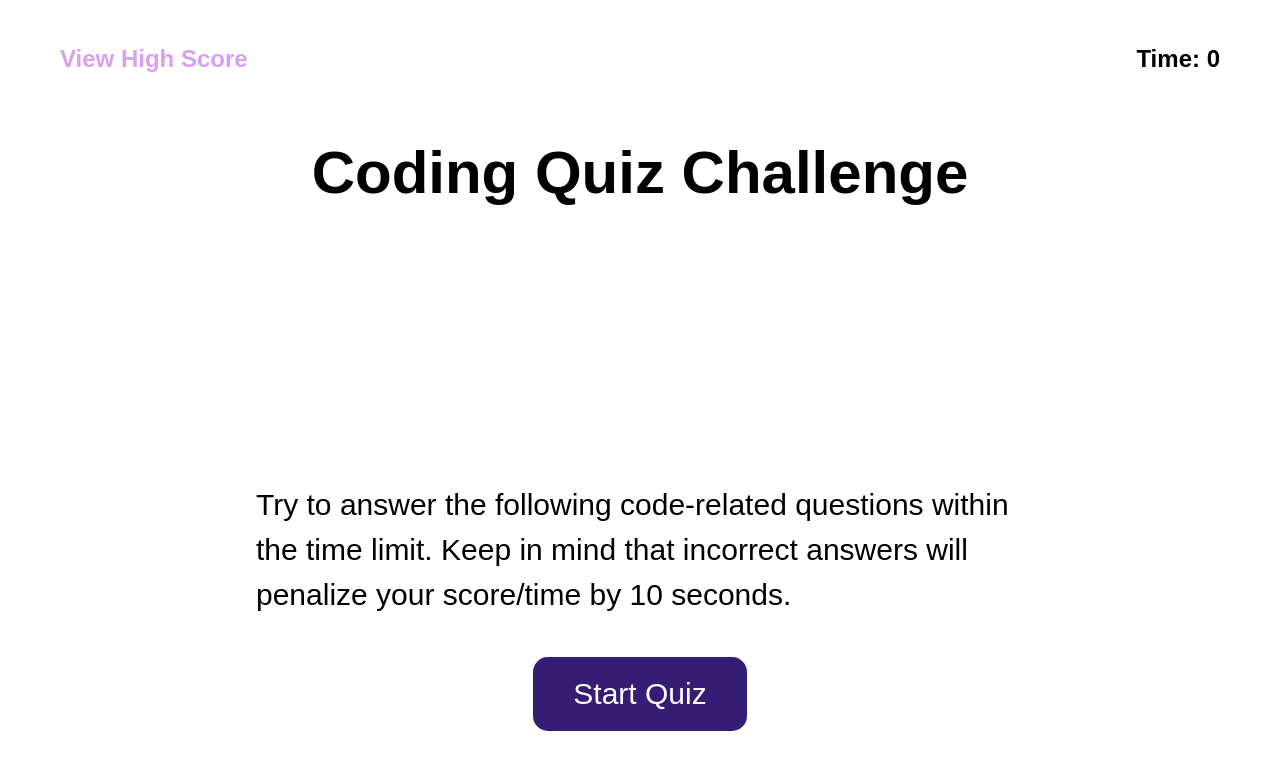
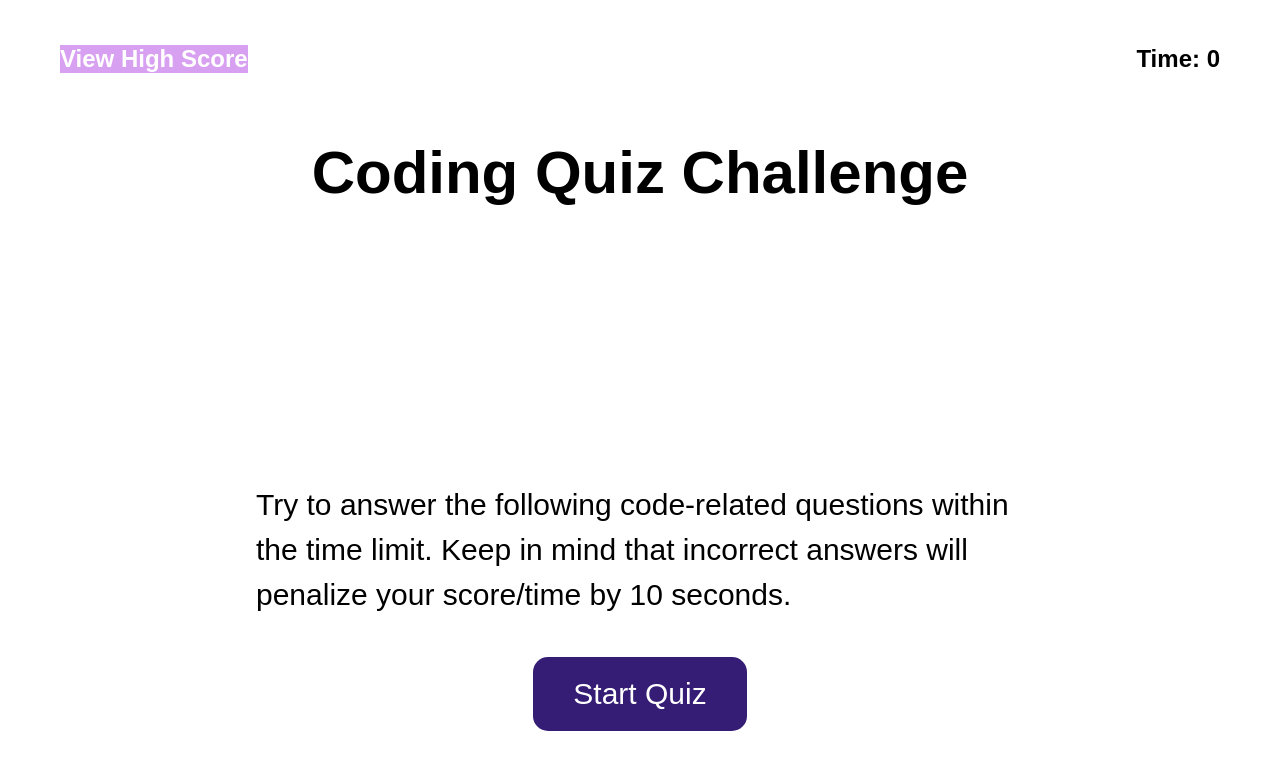
Before and after one commit to j7gong/week4Challenge, a plain HTML site: page index.html in a window 1280 px wide. In both pictures the pointer is over the element "View High Score". Shown: the top 770 px of the page. Drawn offline with Linux system fonts and the light colour scheme.

Commit message:
add hover effect for view high score

```diff
--- a/assets/css/style.css
+++ b/assets/css/style.css
@@ -26,6 +26,12 @@
 
   .highscore {
     color: var(--fourth);
+  }
+
+  .highscore:hover {
+    background-color: var(--fourth);
+    color: var(--secondary);
+    cursor: pointer;
   }
 
   main {
```
